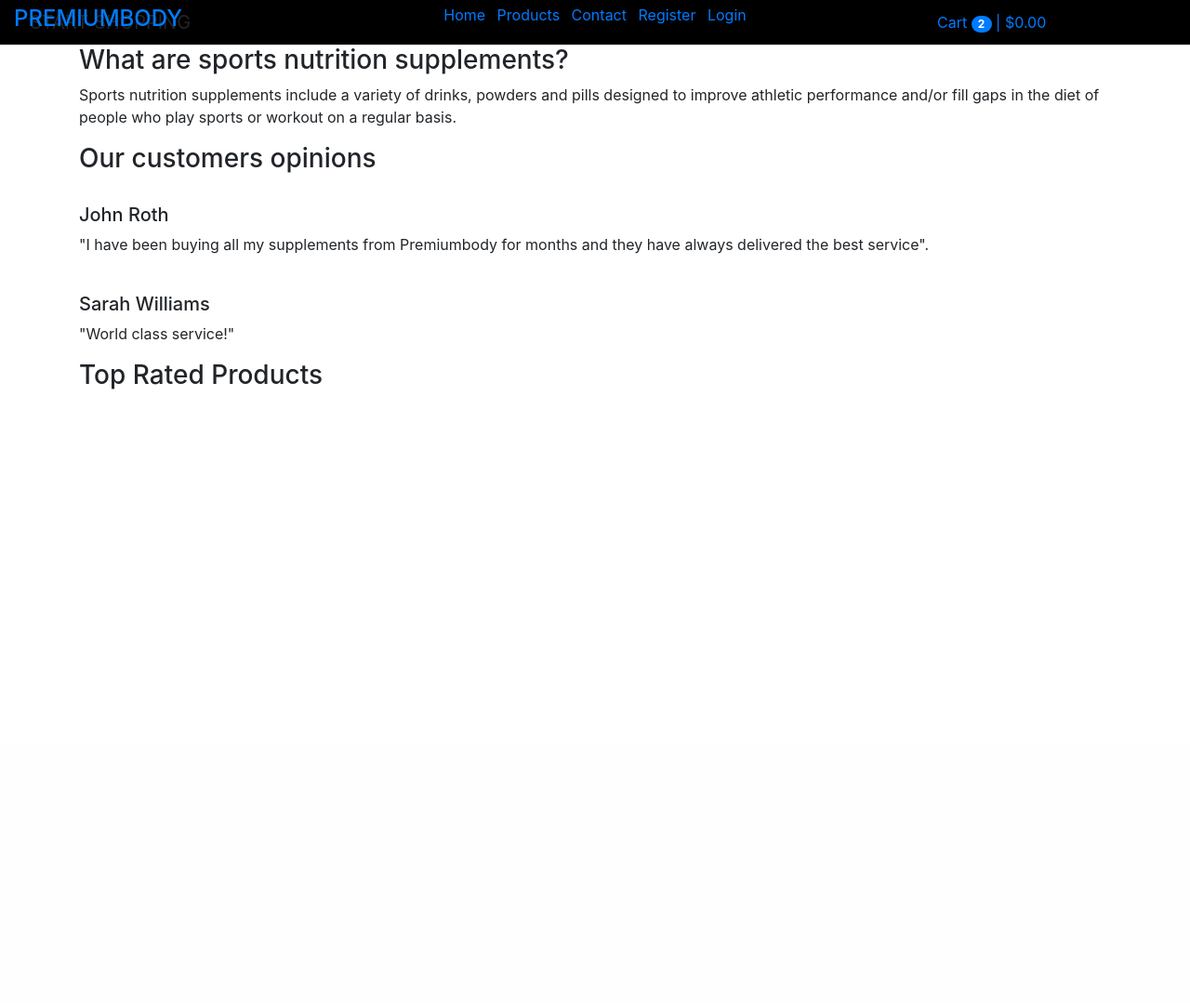
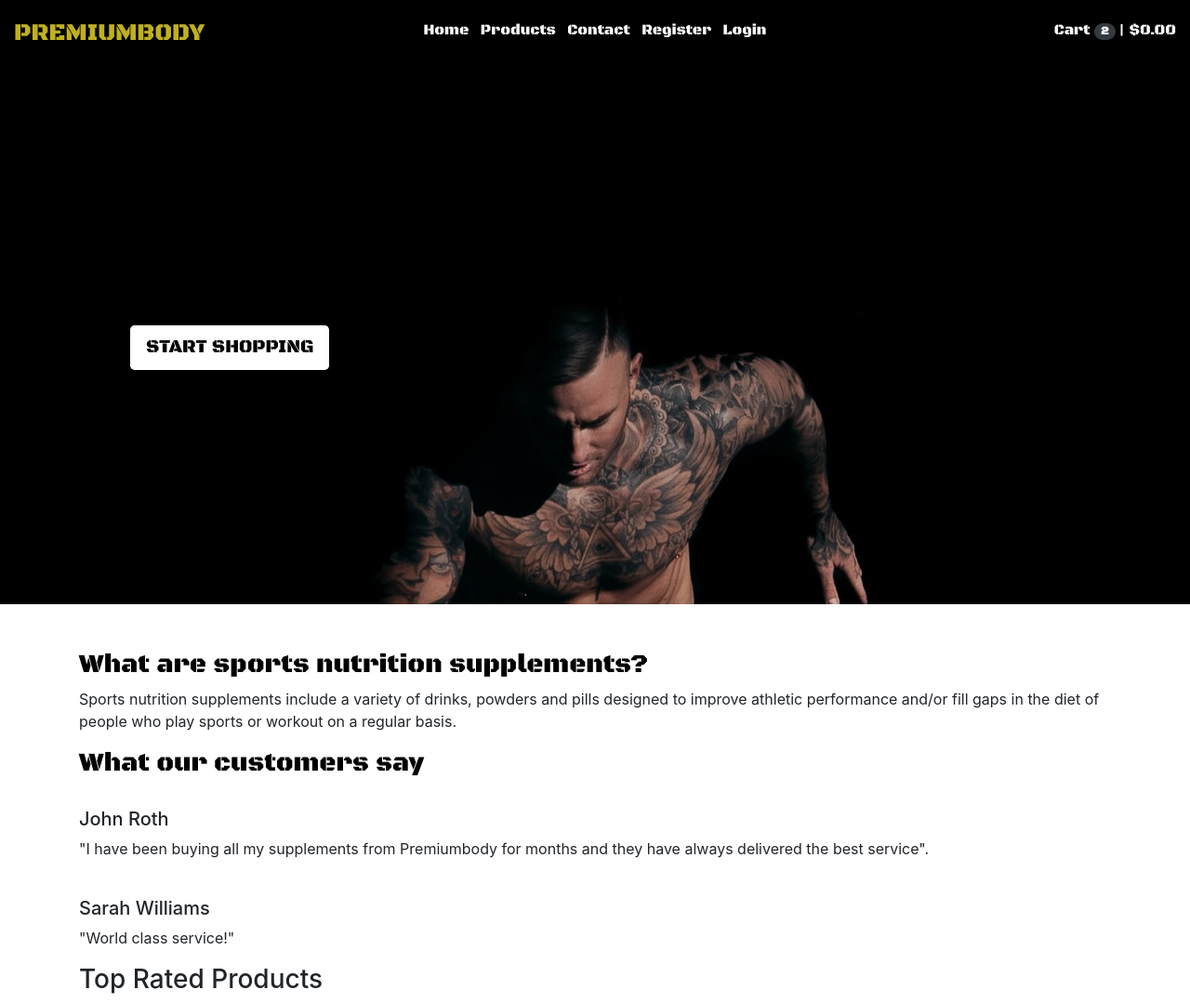
Before and after one commit to mendesfsweden/MilestoneProject4, a Django app: page / in a window 1280 px wide. Shown: the whole page at 93% size. Before the commit the page ends 419 px from the top, so only its background shows below. Run offline with Django 3.2, Linux system fonts and the light colour scheme; some libraries are stand-ins or nearby versions.

Commit message:
added media and static url added some css styling to the base and home templates

```diff
--- a/home/templates/home/index.html
+++ b/home/templates/home/index.html
@@ -2,19 +2,24 @@
 {% load static %}
 
 {% block page_header %}
+    <div class="container header-container">
+        <div class="row">
+            <div class="col"></div>
+        </div>
+    </div>
 {% endblock %}
 
 {% block content %}
 <div class="container-fluid container-home">
     <div>
-        <a href="" class="Start-shop-btn btn btn-lg text-uppercase"> Start Shopping</a>
+        <a href="" class="start-shop-btn btn btn-lg text-uppercase"> Start Shopping</a>
     </div>
 </div>
 
 <div class="container">
-    <div class="row">
+    <div class="row pt-5">
         <div class="col-12 col-4-lg">
-            <h3>What are sports nutrition supplements?</h3>
+            <h3 class="main-font section-title">What are sports nutrition supplements?</h3>
             <p>Sports nutrition supplements include a variety of drinks, powders and pills designed to improve athletic performance and/or fill gaps in the diet of people who play sports or workout on a regular basis.</p>
         </div>
     </div>
@@ -22,7 +27,7 @@
 <div class="container">
     <div class="row">
         <div class="col-12 col-4-lg">
-            <h3>Our customers opinions</h3>
+            <h3 class="main-font section-title">What our customers say</h3>
             <br>
             <h5>John Roth</h5>
             <p>"I have been buying all my supplements from Premiumbody for months and they have always delivered the best service".</p>
--- a/premiumbody/settings.py
+++ b/premiumbody/settings.py
@@ -147,3 +147,7 @@ USE_TZ = True
 # https://docs.djangoproject.com/en/3.1/howto/static-files/
 
 STATIC_URL = '/static/'
+STATICFILES_DIRS = (os.path.join(BASE_DIR, 'static'),)
+
+MEDIA_URL = '/media/'
+MEDIA_ROOT = os.path.join(BASE_DIR, 'media')
--- a/premiumbody/urls.py
+++ b/premiumbody/urls.py
@@ -1,8 +1,10 @@
 from django.contrib import admin
 from django.urls import path, include
+from django.conf import settings
+from django.conf.urls.static import static
 
 urlpatterns = [
     path('admin/', admin.site.urls),
     path('accounts/', include('allauth.urls')),
     path('', include('home.urls')),
-]
+] + static(settings.MEDIA_URL, document_root=settings.MEDIA_ROOT)
--- a/static/css/base.css
+++ b/static/css/base.css
@@ -1,11 +1,41 @@
 @import url('https://fonts.googleapis.com/css2?family=Assistant:wght@300;400;500;600;700&family=Black+Ops+One&display=swap');
 
 .container-home {
-    background: url('media/Home_image.jpg') no-repeat center center fixed;
+    background: url('/media/Home_image.jpg') no-repeat center center fixed;
+    height: 600px;
+}
+
+.logo-font,
+.main-font,
+.start-shop-btn {
+    font-family: "Black Ops One", sans-serif;
+    color: white;
+}
+
+.start-shop-btn {
+    background: white;
+    color: black;
+    margin-top: 300px;
+    margin-left: 10%;
+}
+
+.section-title {
+    color: black;
 }
 
 .logo-font {
-    font-family: "Black Ops One", sans-serif;
     font-size: 26px;
     color: #C0B01F;
 }
+
+.header-container {
+    padding-top: 50px;
+}
+
+.bg-header {
+    background-color: black;
+}
+
+a:hover {
+    text-decoration: none;
+}
--- a/templates/base.html
+++ b/templates/base.html
@@ -31,48 +31,48 @@
   </head>
   <body>
     <header class="container-fluid fixed-top">
-        <div class="row">
+        <div class="row bg-header">
             <div class="col-12 col-lg-4 my-auto py-1 text-center text-md-left">
                 <a href="{ url 'home' }">
-                    <h4 class="font-logo text-uppercase">Premiumbody</h4>
+                    <h4 class="logo-font text-uppercase pt-3">Premiumbody</h4>
                 </a>
             </div>
-            <div class="col-12 col-lg-4 my-auto py-1">
-                <ul class="list-inline list-unstyled text-center">
+            <div class="col-12 col-lg-4 my-auto">
+                <ul class="list-inline list-unstyled text-center pt-3">
                    <li class="list-inline-item">
-                        <a href="">Home</a>
+                        <a href="" class="main-font">Home</a>
                     </li>
                      <li class="list-inline-item">
-                        <a href="">Products</a>
+                        <a href="" class="main-font">Products</a>
                     </li>
                      <li class="list-inline-item">
-                        <a href="">Contact</a>
+                        <a href="" class="main-font">Contact</a>
                     </li>
                     {% if request.user.is_authenticated %}
                         <li class="list-inline-item">
-                            <a href="">Logout</a>
+                            <a href="" class="main-font">Logout</a>
                         </li>
                             {% if request.user.is_superuser %}
                                 <li class="list-inline-item">
-                                    <a href="">Management - Logout</a>
+                                    <a href="" class="main-font">Management - Logout</a>
                                 </li>
                             {% endif %}
                     {% else %}
                         <li class="list-inline-item">
-                            <a href="{% url 'account_signup' %}">Register</a>
+                            <a href="{% url 'account_signup' %}" class="main-font">Register</a>
                         </li>
                         <li class="list-inline-item">
-                            <a href="{% url 'account_login' %}">Login</a>
+                            <a href="{% url 'account_login' %}" class="main-font">Login</a>
                         </li>
                     {% endif %}
                 </ul>
             </div>
-            <div class="col-12 col-lg-4 my-auto text-center">
-                <a href="">
+            <div class="col-12 col-lg-4 my-auto text-center text-md-right">
+                <a href="" class="main-font">
                     Cart
-                    <span class="badge badge-primary badge-pill">2</span>
+                    <span class="badge badge-dark badge-pill main-font" >2</span>
                     <span>|</span>
-                    <span class="my-0">
+                    <span class="my-0 main-font">
                         {% if grand_total %}
                             ${{ grand_total|floatformat:2 }}
                         {% else %}
```
